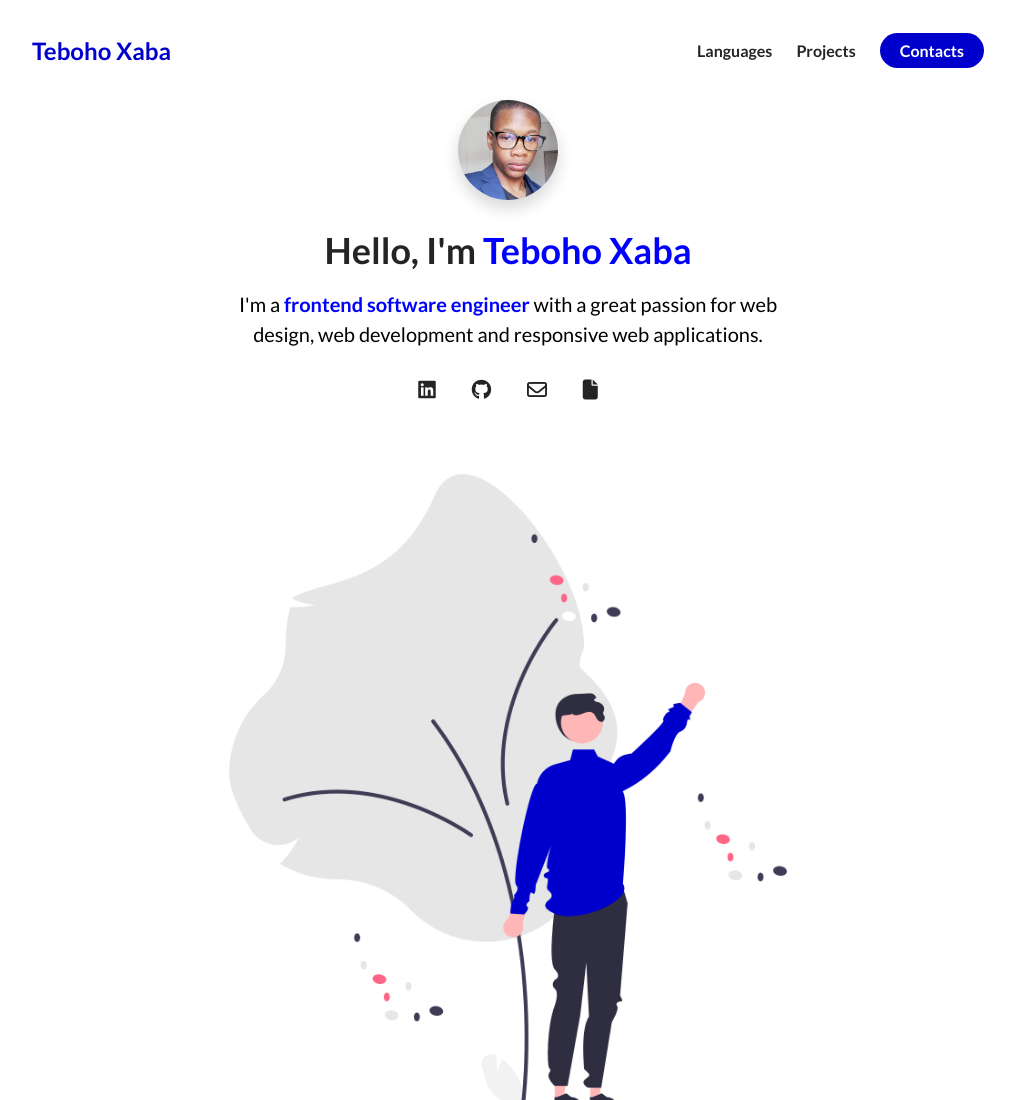
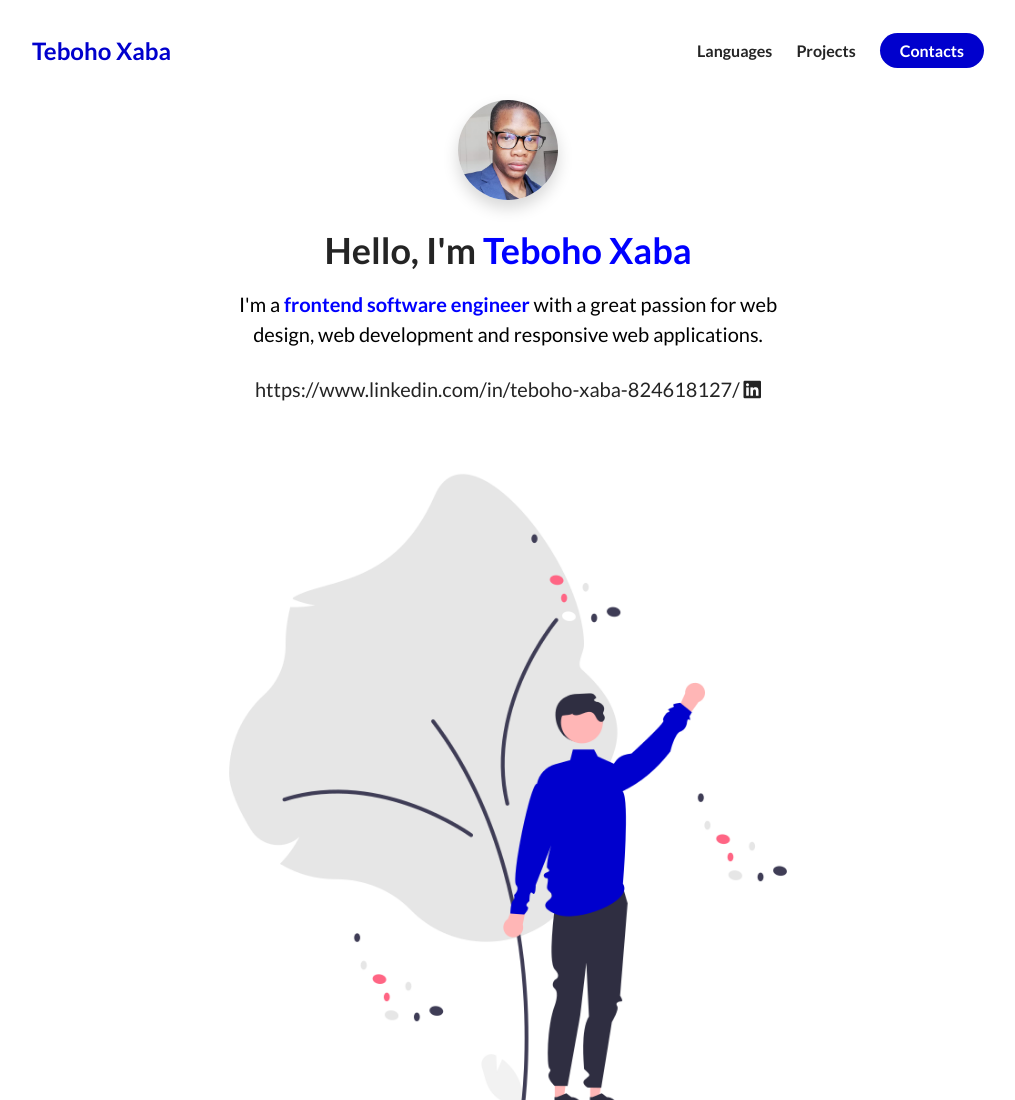
Before and after one commit to Teboho-Xaba/My_Portfolio, a plain HTML site: page index.html in a window 1280 px wide. Shown: the top 1100 px of the page, without its empty margins (132-1147 px from the left). Drawn offline with Linux system fonts and the light colour scheme.

Commit message:
Update index.html

```diff
--- a/index.html
+++ b/index.html
@@ -36,17 +36,8 @@
                         I'm a <strong class="text-blue">frontend software engineer</strong> with a great passion for web design, web development and responsive web applications.
                     </p>
                     <div class="about-links">
-                            <a href="" class="about-me__link">
+                            <a href="" class="about-me__link">https://www.linkedin.com/in/teboho-xaba-824618127/
                                 <i class="fab fa-linkedin"></i>
-                            </a>
-                            <a href="" class="about-me__link">
-                                <i class="fab fa-github"></i>
-                            </a>
-                            <a href="" class="about-me__link">
-                                <i class="far fa-envelope"></i>
-                            </a>
-                            <a href="" class="about-me__link">
-                                <i class="fas fa-file"></i>
                             </a>
                     </div>
                 </div>
```
